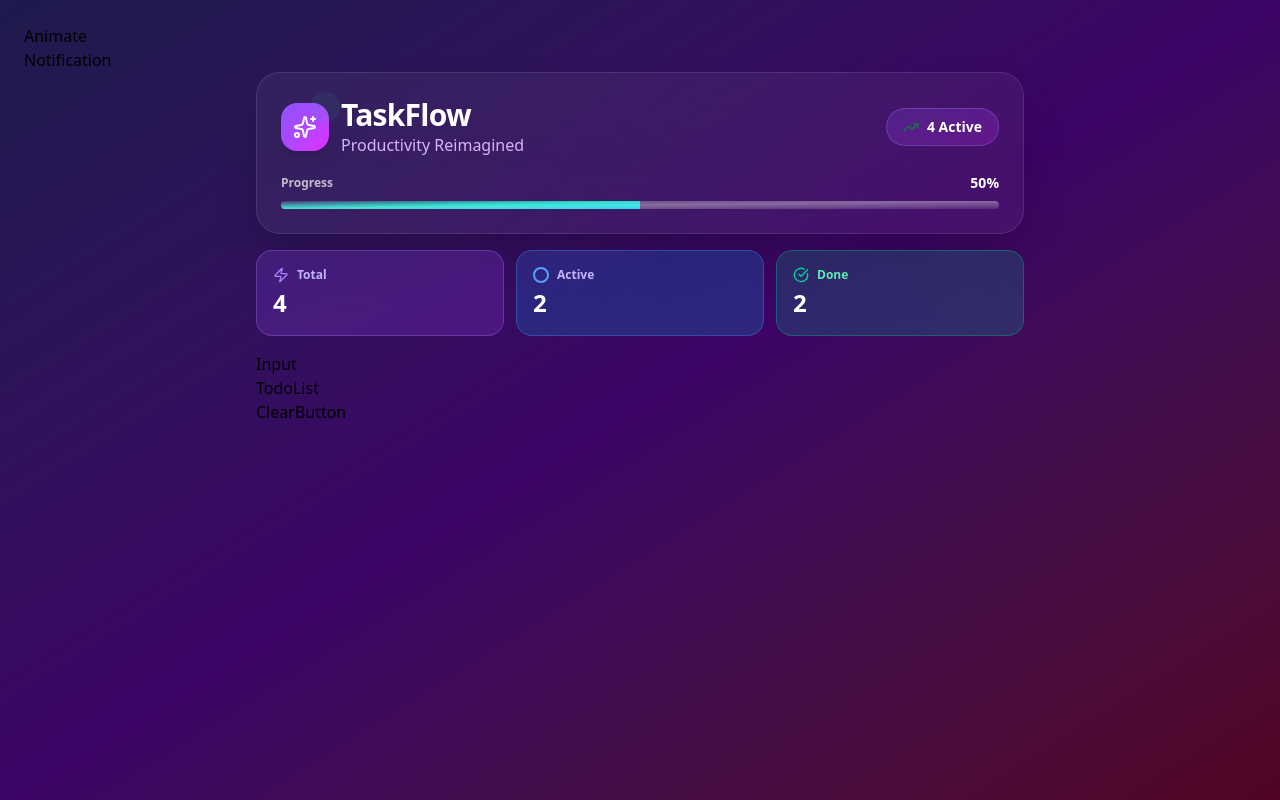
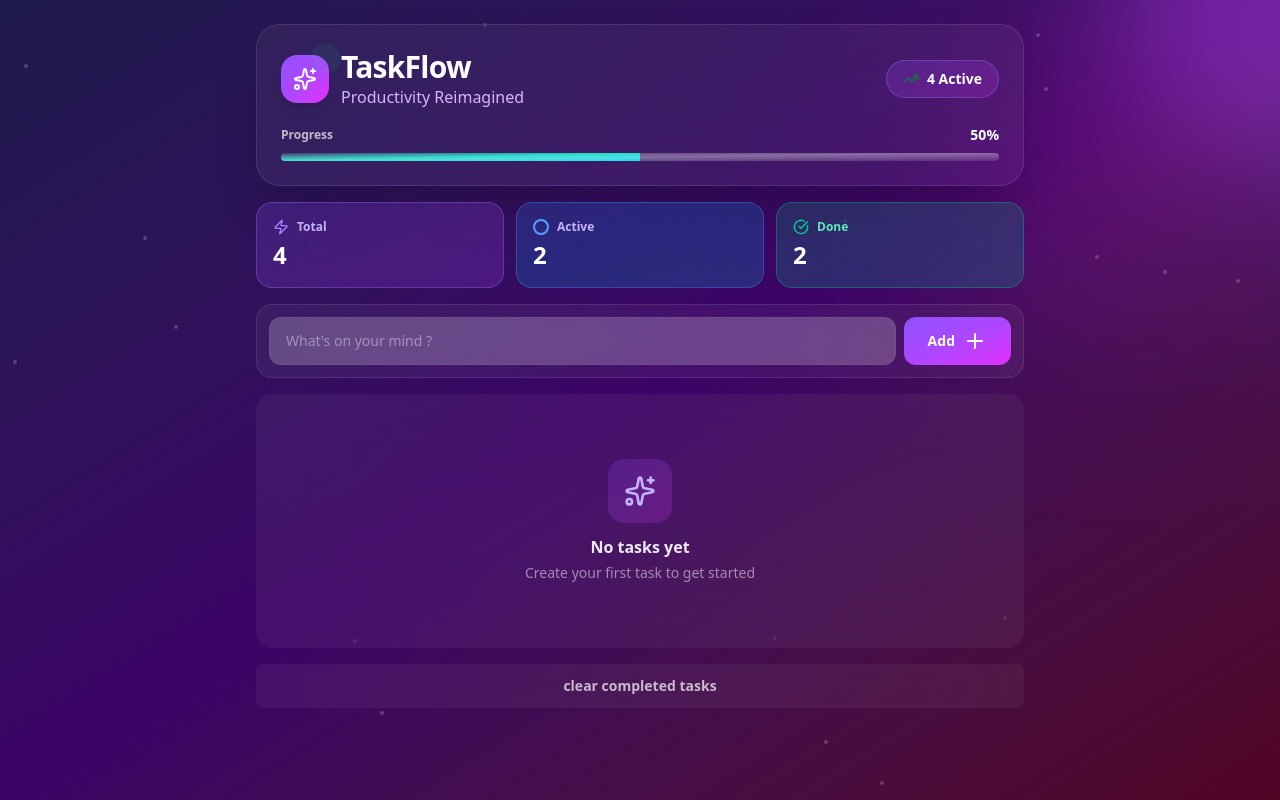
Before and after one commit to Piyushsharma218/react_task_flow_app, a React (Vite) app: page / in a window 1280 px wide. Built offline with nearby package versions, Linux system fonts and the light colour scheme.

Commit message:
created various components

```diff
--- a/src/components/Animate.jsx
+++ b/src/components/Animate.jsx
@@ -1,9 +1,37 @@
-import React from 'react'
+import React from "react";
 
 const Animate = () => {
   return (
-    <div>Animate</div>
-  )
-}
+    <div className="absolute inset-0 overflow-hidden pointer-events-none">
+      <div className="absolute -top-40 -right-40 w-80 h-80 bg-purple-500 rounded-full mix-blend-screen filter blur-3xl opacity-30 animate-pulse">
+        <div
+          className="absolute -bottom-40 -left-40 w-80 h-80 bg-pink-500 rounded-full mix-blend-screen filter blur-3xl opacity-30 animate-pulse"
+          style={{ animationDelay: "2s" }}
+        ></div>
 
-export default Animate
+        <div
+          className="absolute top-1/2 left-1/2 w-80 h-80 bg-indigo-500 rounded-full mix-blend-screen filter blur-3xl opacity-30 animate-pulse"
+          style={{ animationDelay: "4s" }}
+        ></div>
+      </div>
+      <div className="absolute inset-0 overflow-hidden pointer-events-none">
+        {[...Array(20)].map((_, i) => (
+          <div
+            key={i}
+            className="absolute w-1 h-1 bg-white rounded-full opacity-20"
+            style={{
+              left: `${Math.random() * 100}%`,
+              top: `${Math.random() * 100}%`,
+              animation: `float ${
+                5 + Math.random() * 10
+              }s ease-in-out infinite`,
+              animationDelay: `${Math.random() * 5}s`,
+            }}
+          ></div>
+        ))}
+      </div>
+    </div>
+  );
+};
+
+export default Animate;
--- a/src/components/ClearButton.jsx
+++ b/src/components/ClearButton.jsx
@@ -1,9 +1,21 @@
-import React from 'react'
+import React from "react";
 
 const ClearButton = () => {
+  let completedTodos;
+  let onClick;
+
+  if (completedTodos === 0) return null;
+
   return (
-    <div>ClearButton</div>
-  )
-}
+    <>
+      <button
+        onClick={onClick}
+        className="mt-4 w-full py-3 backdrop-blur-2xl bg-white/5 hover:bg-white/10 text-white/70 hover:text-white transition-all duration-300 rounded-lg font-semibold border-white/10 hover:scale-[1.02] active:scale-95 text-sm"
+      >
+        clear{completedTodos} completed tasks
+      </button>
+    </>
+  );
+};
 
-export default ClearButton
+export default ClearButton;
--- a/src/components/Input.jsx
+++ b/src/components/Input.jsx
@@ -1,9 +1,33 @@
-import React from 'react'
+import React from "react";
+import { Plus } from "lucide-react";
 
 const Input = () => {
+  let value;
+  let onChange;
+  let onAdd;
+  let onKeyPress;
+
   return (
-    <div>Input</div>
-  )
-}
+    <div className="p-3 backdrop-blur-2xl bg-white/5 rounded-2xl border border-white/10 mb-4 hover:bg-white/10 transition-all duration-300">
+      <div className="flex gap-2">
+        <input
+          type="text"
+          value={value}
+          onChange={onChange}
+          onKeyDown={onKeyPress}
+          placeholder="What's on your mind ?"
+          className="bg-white/20 px-4 py-3 flex-1 text-white placeholder-white/40 rounded-xl focus:outline-none focus:ring-2 focus:ring-violet-500/50 font-medium text-sm border border-white/5 backdrop-blur-2xl transition-all"
+        />
+        <button
+          onClick={onAdd}
+          className="flex items-center justify-center px-6 py-3 bg-linear-to-br from-violet-500 via-purple-500 to-fuchsia-500 rounded-xl text-white hover:shadow-lg hover:shadow-purple-500/40 transition-all duration-300 gap-2 cursor-pointer font-bold text-sm hover:scale-105 active:scale-105 "
+        >
+          Add
+          <Plus />
+        </button>
+      </div>
+    </div>
+  );
+};
 
-export default Input
+export default Input;
--- a/src/components/Notification.jsx
+++ b/src/components/Notification.jsx
@@ -1,9 +1,33 @@
+import { AlertCircle, CheckCircle2 } from 'lucide-react';
 import React from 'react'
 
 const Notification = () => {
+ let notification;
+ let onClose;
+
+   if (!notification) return null;
   return (
-    <div>Notification</div>
-  )
+    <div>
+      <div className="fixed top-4 right-4 z-50 aimate-in slide-in-from-top-5">
+        <div
+          className={`flex items-center gap-3 px-3 py-3 rounded-2xl shadow-2xl backdrop-blur-2xl border ${
+            notification.type === "success"
+              ? "bg-emerald-500/90 border-emerald-400/50 text-white"
+              : notification.type === "error"
+              ? "bg-rose-500/50 border-rose-400/50 text-white"
+              : "bg-blue-500/90 border-blue-400/50 text-white"
+          }`}
+        >
+          {notification.type == "success" && <CheckCircle2 size={18} /> }
+          {notification.type == "error" && <AlertCircle size={18} /> }
+          <span className="font-semibold text-sm">{notification.message}</span>
+          <button onClick={onClose} className="hover:opacity-80 transition-opacity">
+            <X size={16} />
+          </button>
+        </div>
+      </div>
+    </div>
+  );
 }
 
 export default Notification
--- a/src/components/TodoItem.jsx
+++ b/src/components/TodoItem.jsx
@@ -1,9 +1,101 @@
-import React from 'react'
+import React from "react";
 
-const Todoitem = () => {
+const Todoitem = ({
+  index,
+  todo,
+  editingId,
+  editText,
+  onToggle,
+  onStartEdit,
+  onSaveEdit,
+  onCancelEdit,
+  onDelete,
+  onEditTextChange,
+  onEditKeyPress,
+}) => {
+  const isEditing = editingId == todo.id;
+
   return (
-    <div>Todoitem</div>
-  )
-}
+    <>
+      <div
+        className={`group backdrop-blur-2xl bg-white/5 hover:bg-white/10 rounded-xl p-3 flex items-center gap-3 border border-white/10 transition-all duration-300 hover:scale-[1.02] hover:shadow-xl hover:shadow-purple-500/10  ${
+          todo.completed ? "opacity-50" : ""
+        }`}
+        style={{
+          animation: `slideIn 0.4s ease-out ${index * 0.05}s backwards`,
+        }}
+      >
+        <button
+          onClick={() => onToggle(todo.id)}
+          className={`shrink w-6 h-6 rounded-lg flex items-center justify-center transition-all duration-300 transform hover:scale-110 active:scale-95 ${
+            todo.completed
+              ? "bg-linear-to-br from-emerald-400  to-teal-500 border-emerald-400 shadow-lg shadow-emerald-400/50"
+              : "border-white/30 hover:border-violet-400 hover:bg-violet-500/20"
+          }`}
+        >
+          {todo.completed && (
+            <Check size={14} className="text-white font-bold" />
+          )}
+        </button>
 
-export default Todoitem
+        {isEditing ? (
+          <>
+            <input
+              type="text"
+              value={editText}
+              onChange={onEditTextChange}
+              onKeyDown={(e) => onEditKeyPress(e, todo.id)}
+              className="w-full felx-1 px-3 py-1.5 bg-white/10 text-white placeholder-white/40 rounded-lg focus:outline-none focus:ring-2 focus:ring-violet-500 font-medium text-sm border-white/10"
+              autoFocus
+            />
+          </>
+        ) : (
+          <>
+            <span
+              className={`flex-1 font-medium text-sm duration-300 ${
+                todo.completed ? "line-through text-white/40" : "text-white"
+              }`}
+            >
+              {todo.text}
+            </span>
+          </>
+        )}
+        <div className="flex gap-1 opacity-0 group-hover:opacity-100 transition-all duration-300">
+          {isEditing ? (
+            <>
+              <button
+                onClick={() => onSaveEdit(todo.id)}
+                className="w-7 h-7 rounded-lg bg-emerald-500/20 text-emerald-300 hover:bg-emerald-500 hover:text-white transition-all duration-300 flex items-center justify-center transform hover:scale-110 active:scale-95 border border-emerald-500/30"
+              >
+                <Save size={14} />
+              </button>
+              <button
+                onClick={onCancelEdit}
+                className="w-7 h-7 rounded-lg bg-white/10 text-white/60 hover:bg-white/20 hover:text-white transition-all duration-300 flex items-center justify-center transform hover:scale-110 active:scale-9"
+              >
+                <X size={14} />
+              </button>
+            </>
+          ) : (
+            <>
+              <button
+                onClick={() => onStartEdit(todo.id, todo.text)}
+                className="w-7 h-7 rounded-lg bg-blue-500/20 text-blue-300 hover:bg-blue-500 hover:text-white transition-all duration-300 flex items-center justify-center transform hover:scale-110 active:scale-95 border border-blue-500/30"
+              >
+                <Edit2 size={14} />
+              </button>
+              <button
+                onClick={() => onDelete(todo.id)}
+                className="w-7 h-7 rounded-lg bg-rose/10 text-rose-300 hover:bg-rose-500 hover:text-white transition-all duration-300 flex items-center justify-center transform hover:scale-110 active:scale-95 border border-rose-500/30"
+              >
+                <Trash2 size={14} />
+              </button>
+            </>
+          )}
+        </div>
+      </div>
+    </>
+  );
+};
+
+export default Todoitem;
--- a/src/components/TodoList.jsx
+++ b/src/components/TodoList.jsx
@@ -1,9 +1,58 @@
-import React from 'react'
+import React from "react";
+import Todoitem from "./TodoItem";
+import { Sparkles } from "lucide-react";
 
 const TodoList = () => {
+  let todos = [];
+  let editingId;
+  let editText;
+  let onToggle;
+  let onStartEdit;
+  let onSaveEdit;
+  let onCancelEdit;
+  let onDelete;
+  let onEditTextChange;
+  let onEditKeyPress;
+
+   if (todos.length === 0) {
+    return (
+      <div className="text-center py-16 backdrop-blur-2xl bg-white/5 rounded-2xl border border-white/0">
+        <div className="w-16 h-16 bg-linear-to-br from-violet-500/20  to-fuchsia-500/20 rounded-2xl flex items-center justify-center mx-auto mb-3">
+          <Sparkles size={32} className="text-violet-300" />
+        </div>
+        <p className="text-white/90 text-base font-semibold mb-1">
+          {" "}
+          No tasks yet
+        </p>
+        <p className="text-white/50 text-sm">
+          Create your first task to get started
+        </p>
+      </div>
+    );
+  }
+
   return (
-    <div>TodoList</div>
-  )
-}
+    <>
+      <div className="space-y-2 p-4 bg-red-300">
+        {todos.map((todo, index) => (
+          <Todoitem
+            key={index}
+            todo={todo}
+            index={index}
+            editingId={editingId}
+            editText={editText}
+            onToggle={onToggle}
+            onStartEdit={onStartEdit}
+            onSaveEdit={onSaveEdit}
+            onCancelEdit={onCancelEdit}
+            onDelete={onDelete}
+            onEditTextChange={onEditTextChange}
+            onEditKeyPress={onEditKeyPress}
+          />
+        ))}
+      </div>
+    </>
+  );
+};
 
-export default TodoList
+export default TodoList;
```
